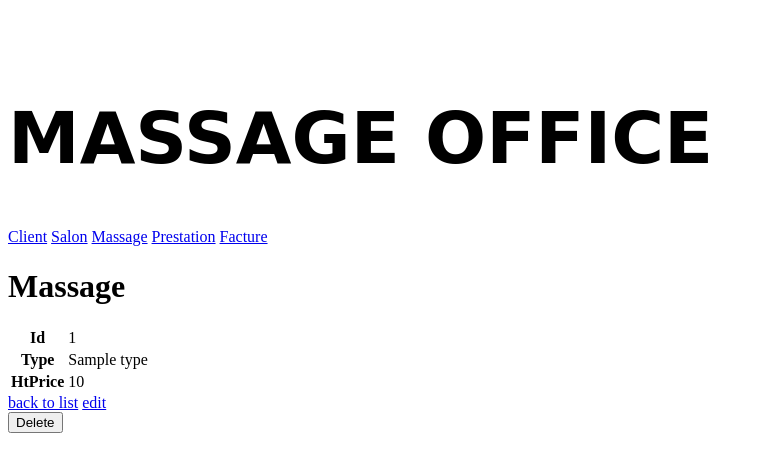
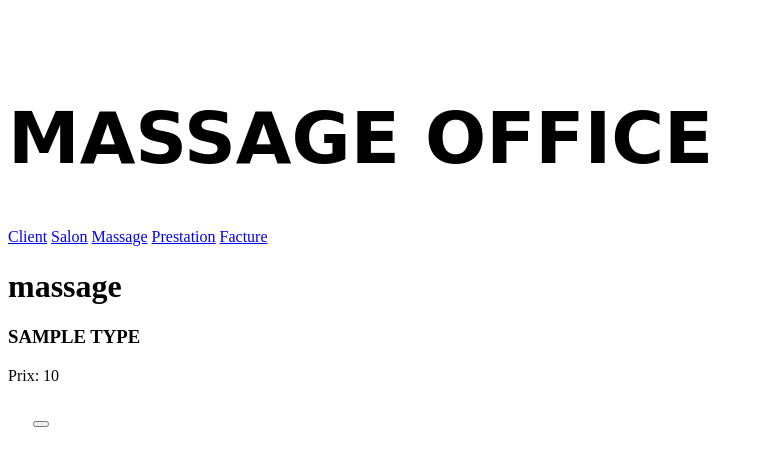
Before and after one commit to antoineSoros/massage-back, a Symfony app: template templates/massage/show.html.twig in a window 1280 px wide. Shown: the part 674-1127 px from the top of the page, without its empty margins (0-763 px from the left). Run offline with Twig, Linux system fonts and the light colour scheme; the template is opened without the code that fills it: most values are stand-ins (such as "Sample title", 1, 10 or a date in 2020); some libraries are stand-ins or nearby versions.

Commit message:
add ui massage

```diff
--- a/templates/massage/_delete_form.html.twig
+++ b/templates/massage/_delete_form.html.twig
@@ -1,5 +1,5 @@
 <form method="post" action="{{ path('massage_delete', {'id': massage.id}) }}" onsubmit="return confirm('Are you sure you want to delete this item?');">
     <input type="hidden" name="_method" value="DELETE">
     <input type="hidden" name="_token" value="{{ csrf_token('delete' ~ massage.id) }}">
-    <button class="btn">Delete</button>
+    <button class="ui right floated red button "><i class="trash icon"></i></button >
 </form>
--- a/templates/massage/show.html.twig
+++ b/templates/massage/show.html.twig
@@ -3,28 +3,36 @@
 {% block title %}Massage{% endblock %}
 
 {% block body %}
-    <h1>Massage</h1>
+    <h1>massage</h1>
+    <div class="ui three column centered grid">
+        <div class="eight wide column">
+            <div class="ui fluid card">
+                <div class="content right floated">
+                    <h3>
+                       {{ massage.type|upper }}
+                    </h3>
+                </div>
 
-    <table class="table">
-        <tbody>
-            <tr>
-                <th>Id</th>
-                <td>{{ massage.id }}</td>
-            </tr>
-            <tr>
-                <th>Type</th>
-                <td>{{ massage.type }}</td>
-            </tr>
-            <tr>
-                <th>HtPrice</th>
-                <td>{{ massage.htPrice }}</td>
-            </tr>
-        </tbody>
-    </table>
 
-    <a href="{{ path('massage_index') }}">back to list</a>
+                <div class="content">
+                    <div class="description">
+                        Prix: {{ massage.htPrice }}
+                    </div>
+                </div>
+                <div class="ui divider"></div>
+                <div class="ui buttons">
+                    <a class="ui small button" href="{{ path('massage_index') }}"><i class="left arrow icon"></i></a>
+                    <div class="or"></div>
+                    <a class="ui small button" href="{{ path('massage_edit', {'id': massage.id}) }}"><i class="pencil icon"></i></a>
+                </div>
 
-    <a href="{{ path('massage_edit', {'id': massage.id}) }}">edit</a>
 
-    {{ include('massage/_delete_form.html.twig') }}
+                <div class="right floated" style="margin: 2%;">
+                    {{ include('massage/_delete_form.html.twig') }}
+                </div>
+            </div>
+
+        </div>
+    </div>
+
 {% endblock %}
```
Also changed, not shown: templates/massage/_form.html.twig (+13 -4 lines), templates/massage/edit.html.twig (+13 -6 lines), templates/massage/new.html.twig (+9 -3 lines).
